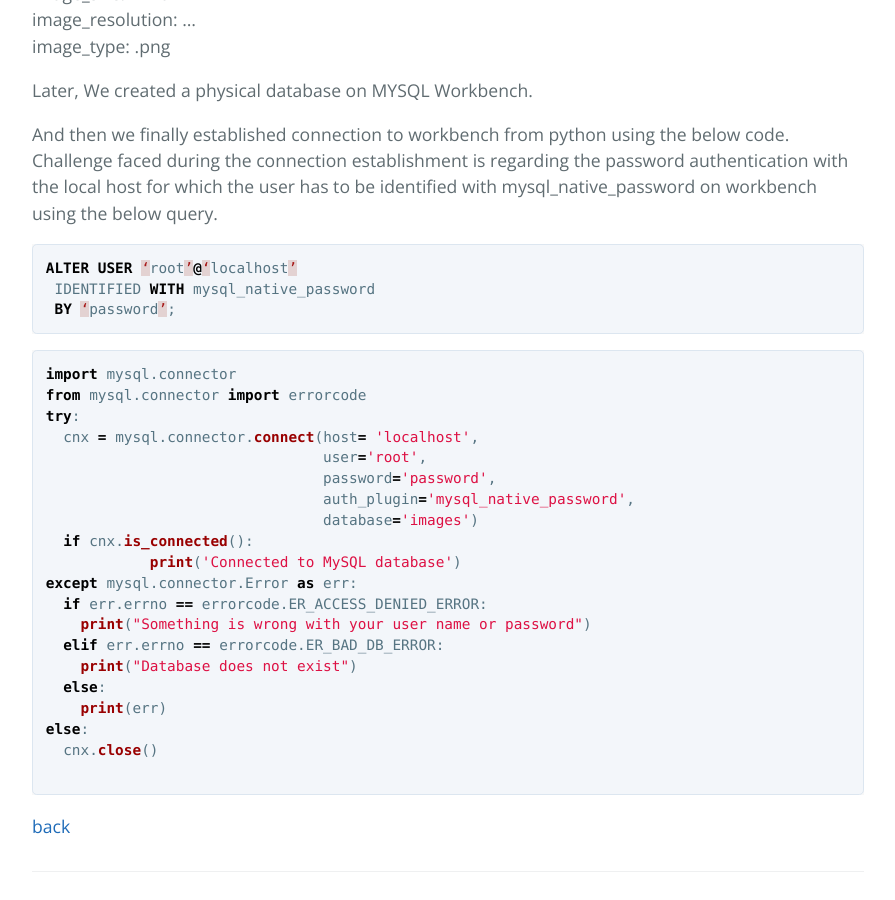
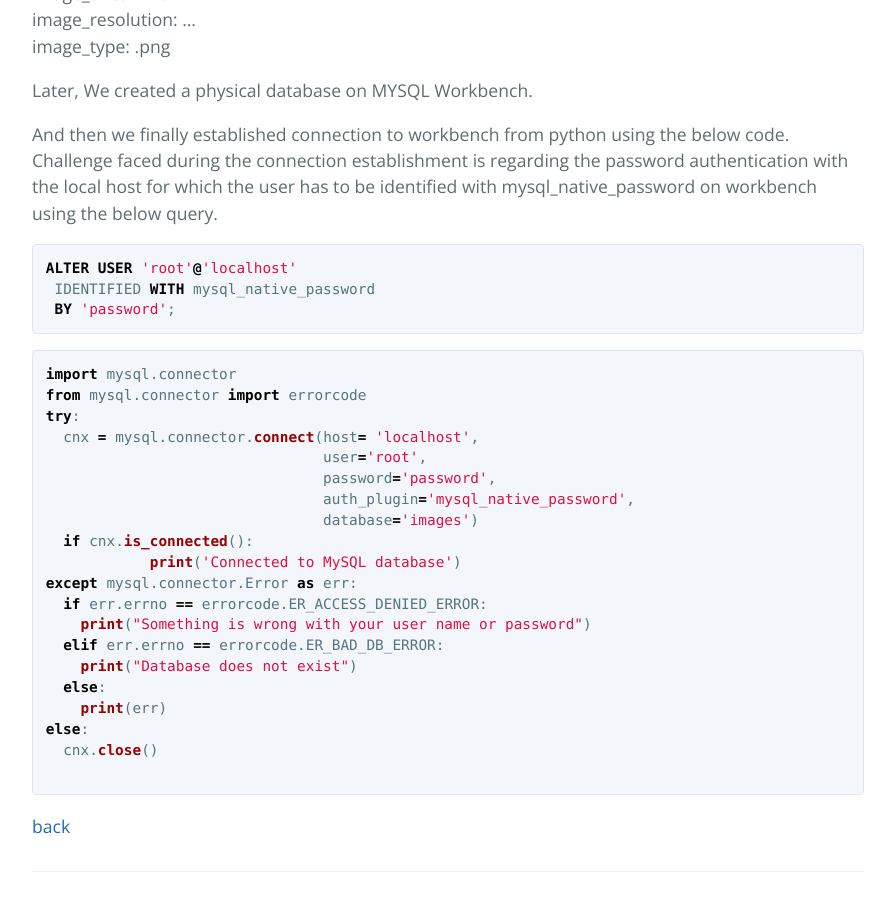
Before and after one commit to Preethamalladu/DMDD-Presentation, a Jekyll site: the page built from another-page.md, in a window 1280 px wide and 900 px high, scrolled down 4011 px. Shown: the whole window, without its empty margins (192-1087 px from the left). Built offline with Jekyll 4.4.1, drawn with Linux system fonts in a browser that asks for light colours; our own code applies the rules of GitHub Pages for plain Markdown files.

````diff
--- a/another-page.md
+++ b/another-page.md
@@ -146,9 +146,9 @@ And then we finally established connection to workbench from python using the be
 Challenge faced during the connection establishment is regarding the password authentication with the local host for which the user has to be identified with mysql_native_password on workbench using the below query.
 
 ```sql
-ALTER USER ‘root’@‘localhost’
+ALTER USER 'root'@'localhost'
  IDENTIFIED WITH mysql_native_password
- BY ‘password’;
+ BY 'password';
 ```
 
 ```python
````
